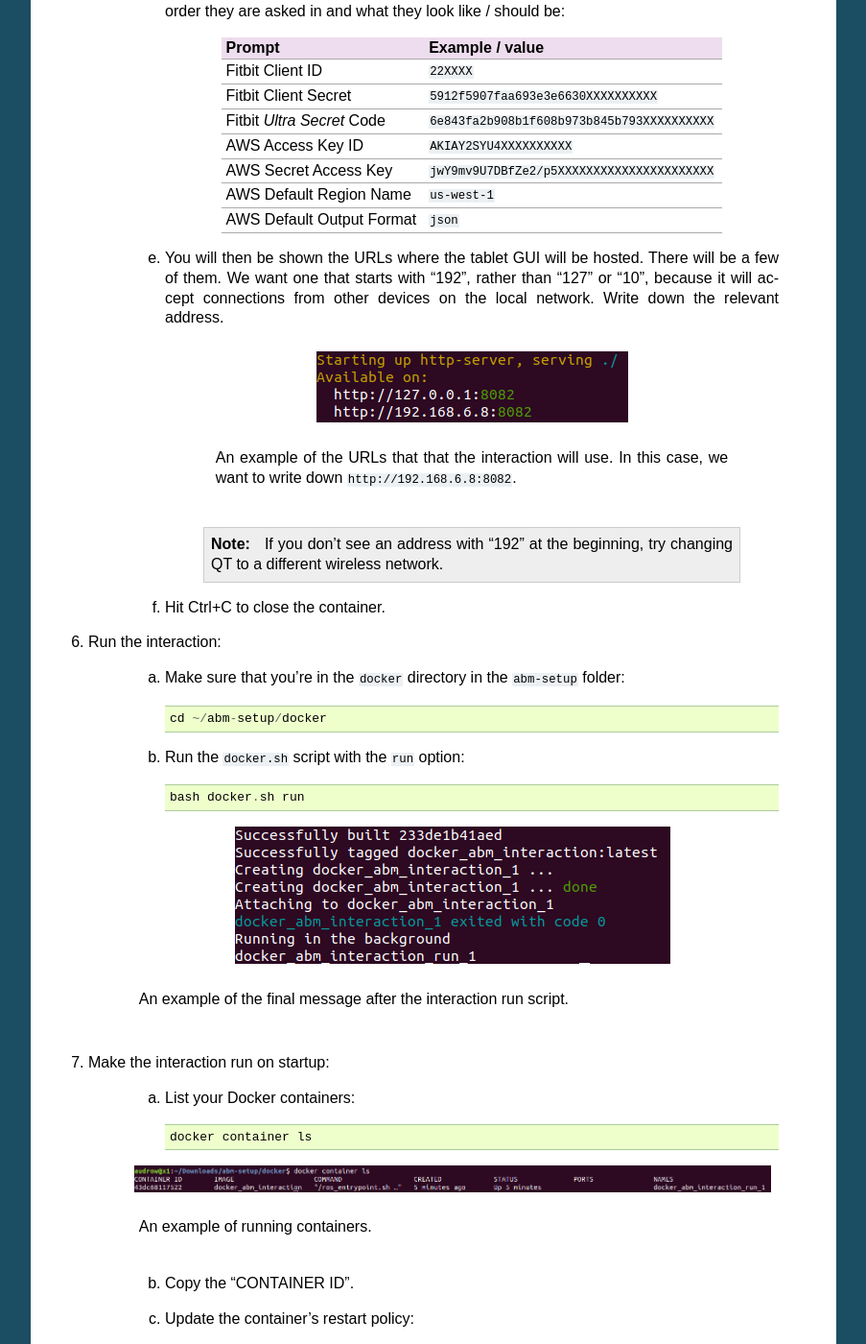
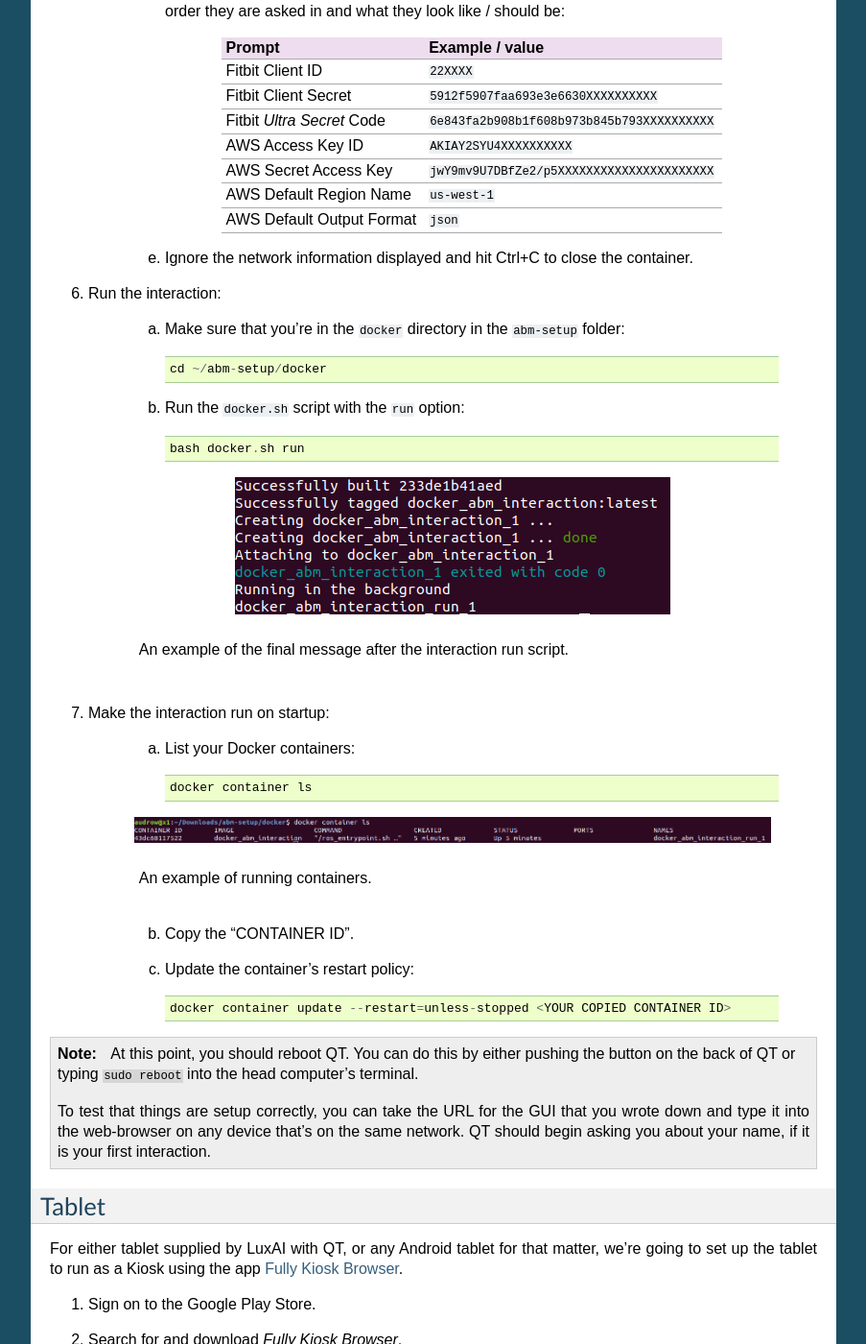
Before and after one commit to robotpt/abm-setup, a Sphinx documentation site: the page built from docs/setup.rst, in a window 1280 px wide and 1400 px high, scrolled down 11869 px. Shown: the whole window at 96% size, without its empty margins (198-1101 px from the left). Built offline with Sphinx 7.4.7, drawn with Linux system fonts in a browser that asks for light colours; some of the changed text lies outside the part shown.

Commit message:
Update instructions to put tablet on a static ip

```diff
--- a/docs/setup.rst
+++ b/docs/setup.rst
@@ -391,19 +391,7 @@ Setting up our interaction
            * - AWS Default Output Format
              - :code:`json`
 
-
-    e. You will then be shown the URLs where the tablet GUI will be hosted.  There will be a few of them.  We want one that starts with "192", rather than "127" or "10", because it will accept connections from other devices on the local network.  Write down the relevant address.
-
-        .. figure:: images/start_gui_server.png
-            :align: center
-
-            An example of the URLs that that the interaction will use.  In this case, we want to write down :code:`http://192.168.6.8:8082`.
-
-        .. note::
-
-            If you don't see an address with "192" at the beginning, try changing QT to a different wireless network.
-
-    f. Hit Ctrl+C to close the container.
+    e. Ignore the network information displayed and hit Ctrl+C to close the container.
 
 
 6. Run the interaction:
@@ -454,9 +442,11 @@ For either tablet supplied by LuxAI with QT, or any Android tablet for that matt
 
 2. Search for and download `Fully Kiosk Browser`.
 
-3. Start `Fully Kiosk browser` and set the start URL to the GUI URL that you wrote down earlier.
+3. Go to settings and connect to QT's network, for example, :code:`QT145`.
 
-4. Adjust settings in `Fully Kiosk browser`:
+4. Start `Fully Kiosk browser` and set the start URL 192.168.100.2:8082.
+
+5. Adjust settings in `Fully Kiosk browser`:
 
     i. In 'Settings > Web Zoom and Scaling', disable 'Enable Zoom'
 
```
